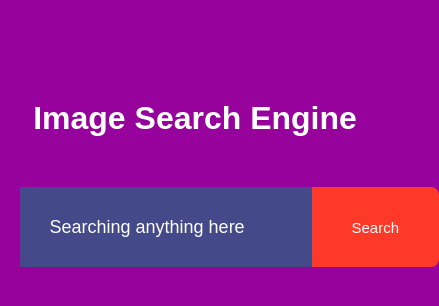
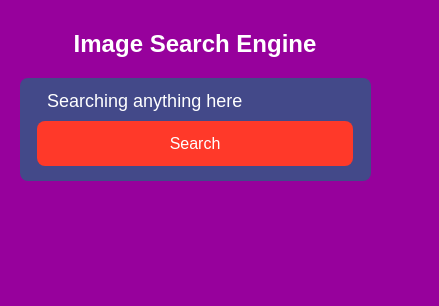
Before and after one commit to shajibulhasan/image_search_engine_with_javascript, a plain HTML site: page index.html in a window 390 px wide. Shown: the whole page, 439 px wide, since content can reach past the window. Drawn offline with Linux system fonts and the light colour scheme.

Commit message:
responsive this project

```diff
--- a/style.css
+++ b/style.css
@@ -75,3 +75,52 @@ form button{
     object-fit: cover;
     border-radius: 5px;
 }
+
+/* ...existing code... */
+
+/* Responsive styles */
+@media (max-width: 900px) {
+    #search-result {
+        grid-template-columns: 1fr 1fr;
+        gap: 25px;
+    }
+    form {
+        height: 60px;
+    }
+    h1 {
+        font-size: 2rem;
+        margin: 60px auto 30px;
+    }
+}
+
+@media (max-width: 600px) {
+    #search-result {
+        grid-template-columns: 1fr;
+        gap: 15px;
+        width: 95%;
+        margin: 40px auto 30px;
+    }
+    form {
+        flex-direction: column;
+        height: auto;
+        padding: 10px 0;
+        border-radius: 8px;
+    }
+    form input, form button {
+        width: 90%;
+        border-radius: 8px;
+        margin: 5px auto;
+        font-size: 1rem;
+        height: 45px;
+        padding: 0 10px;
+    }
+    h1 {
+        font-size: 1.5rem;
+        margin: 30px auto 20px;
+    }
+    #show-more-btn {
+        width: 90%;
+        font-size: 1rem;
+        margin: 10px auto 40px;
+    }
+}
```
